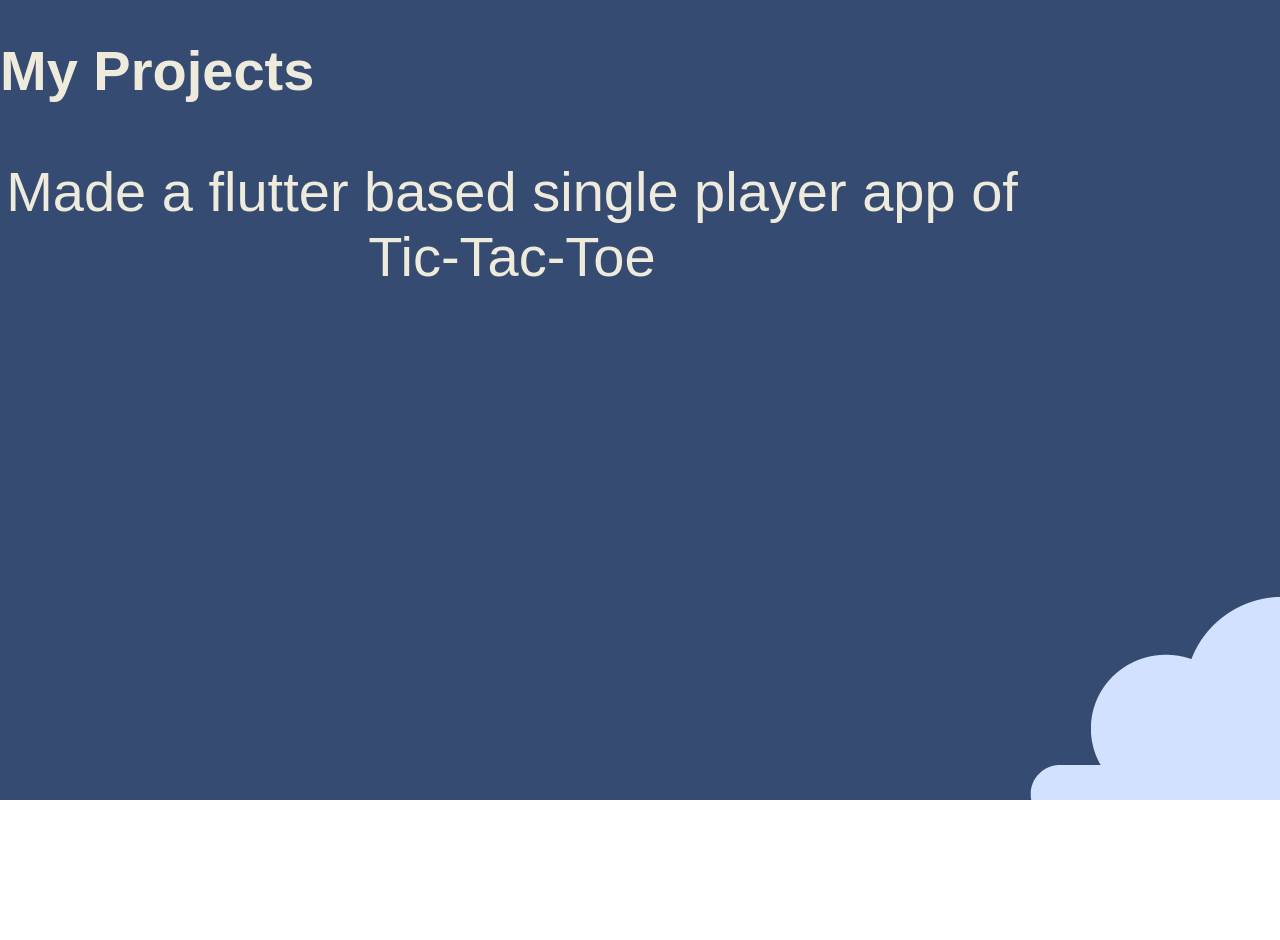
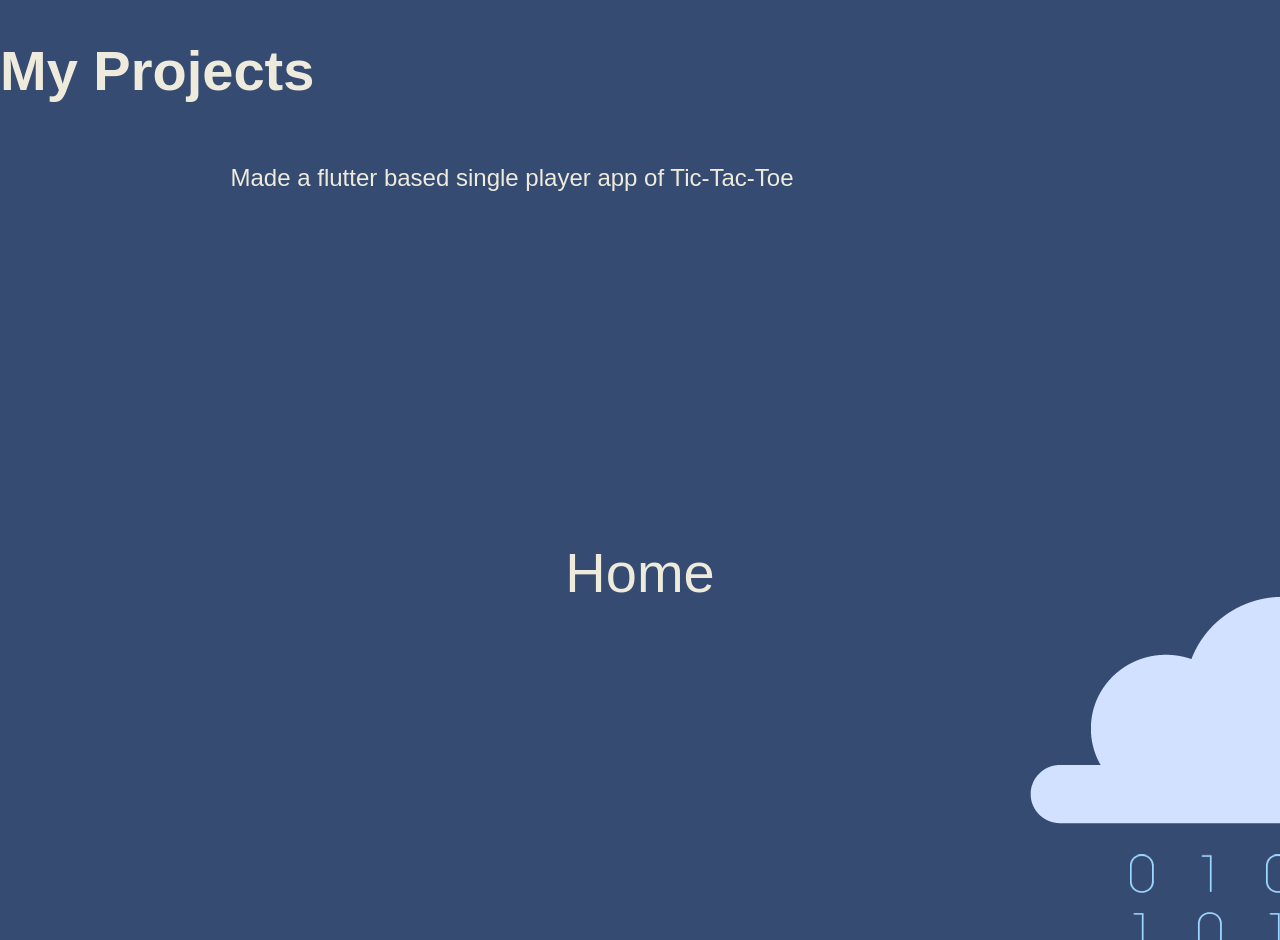
Before and after one commit to ZainulNiaz/Portfolio, a plain HTML site: page Project.html in a window 1280 px wide. Before the commit the page ends 800 px from the top, so only its background shows below. Drawn offline with Linux system fonts and the light colour scheme; a web font is replaced by a local one.

Commit message:
Third Commit

```diff
--- a/Project.html
+++ b/Project.html
@@ -14,11 +14,15 @@
   My Projects
 </h1>
 
-<div class = "c" id="xyz" >
-    <p class= "b"> Made a flutter based single player app of Tic-Tac-Toe </p>
+<div class="flexPr">
+<div class = "c flexPr1" id="xyz" >
+    <p class= "par"> Made a flutter based single player app of Tic-Tac-Toe </p>
 </div>
 
-
+<div class="flexPr1" >
+  <a class ="b flexZ" href="index.html"> Home </a>
+</div>
+</div>
 
 </body>
 
--- a/css/styles.css
+++ b/css/styles.css
@@ -199,6 +199,17 @@ animation: bounceIn 2s;
   background-color: #caf7e3;
 }
 
+.flexPr{
+  display: flex;
+  flex-direction: column;
+  justify-content: space-between;
+  height: 100vh;
+}
+
+.flexPr1{
+  flex: 1;
+}
+
 
 
 body {
```
Also changed, not shown: Skills.html (+9 -2 lines).
